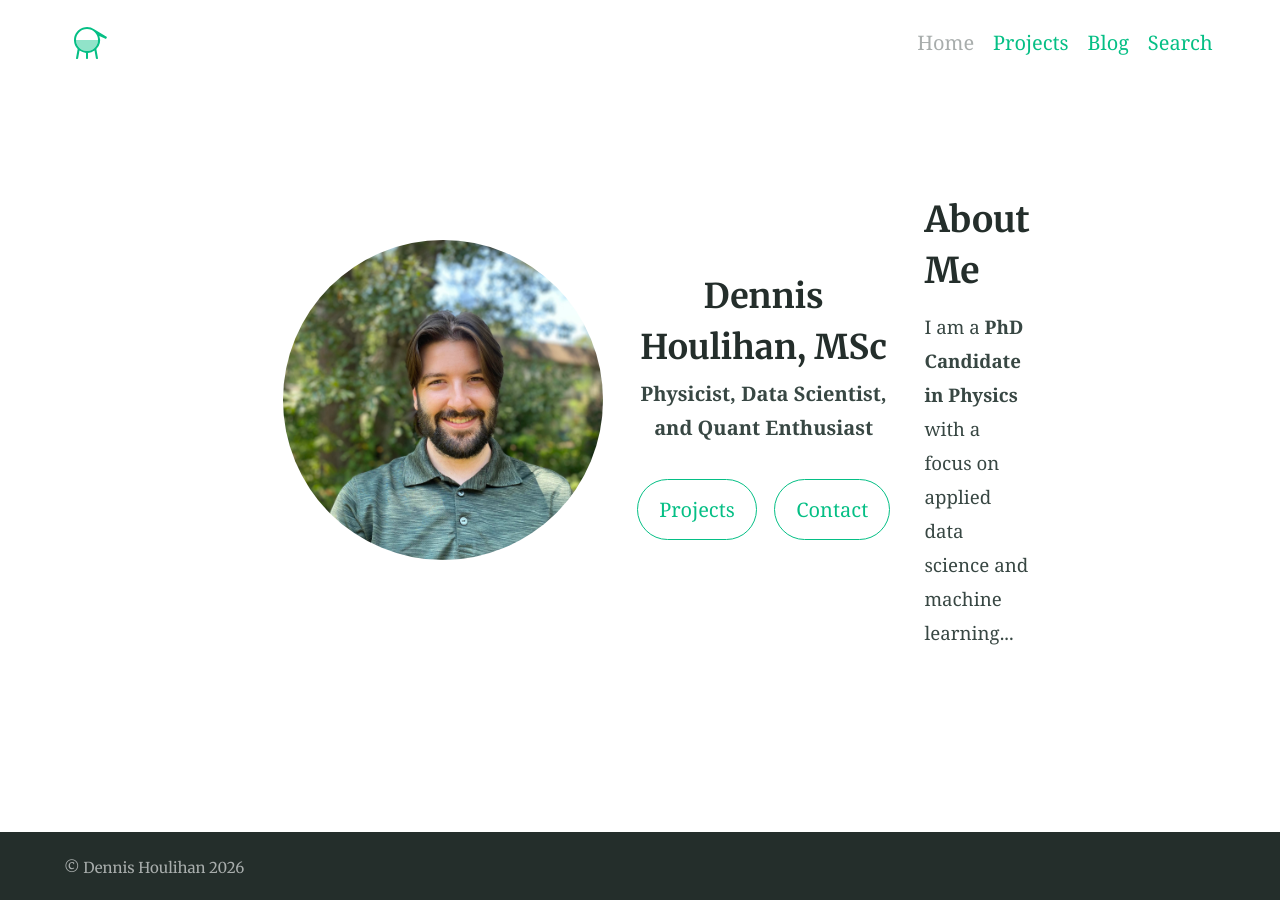
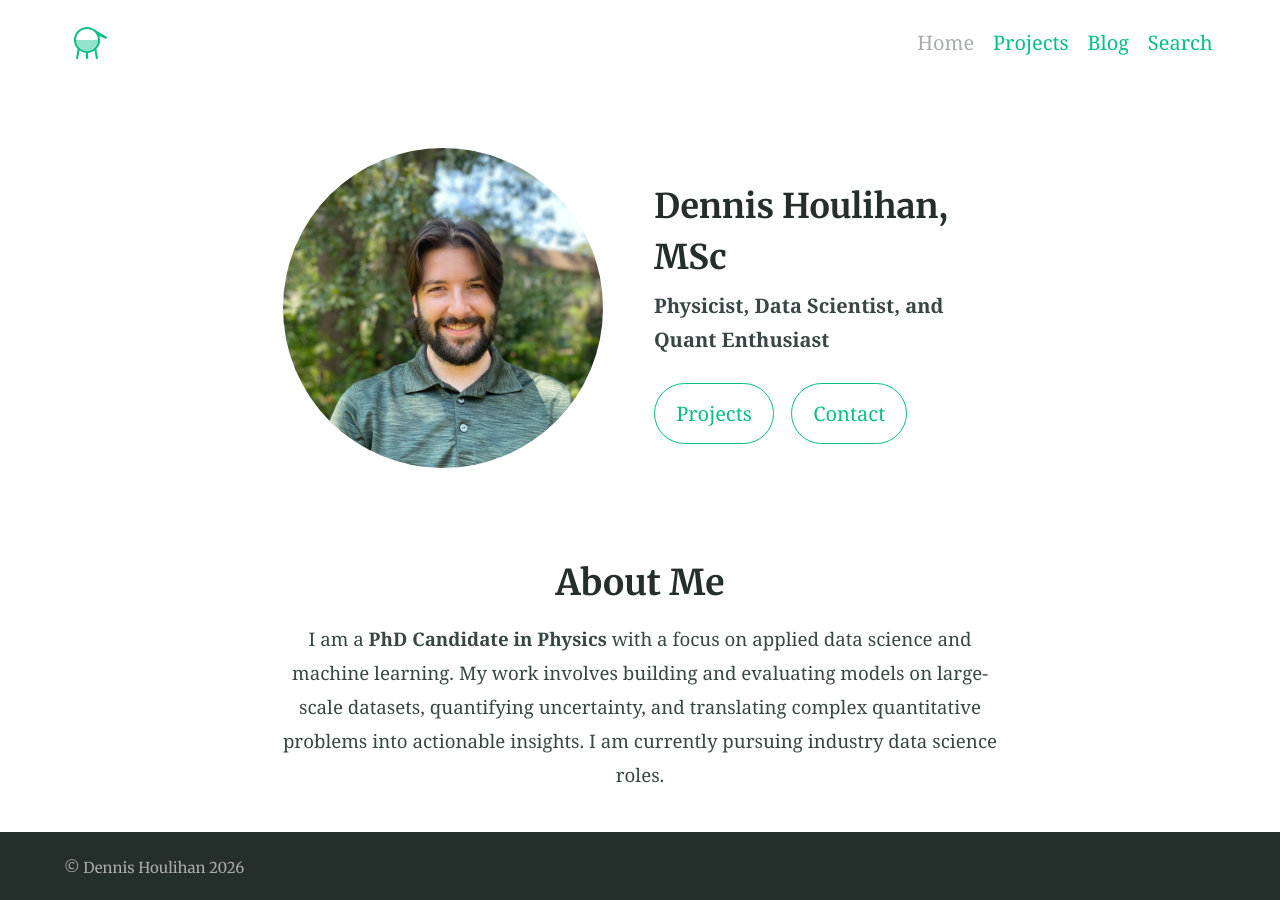
Before and after one commit to DJHoulihan/DJHoulihan.github.io, a Jekyll site: the page built from index.md, in a window 1280 px wide. Built offline with Jekyll 4.4.1, drawn with Linux system fonts in a browser that asks for light colours.

Commit message:
Update index.md

```diff
--- a/index.md
+++ b/index.md
@@ -4,46 +4,53 @@ feature_text: null
 feature_image: null
 excerpt: null
 ---
-<!-- Header stays unchanged -->
 
-<!-- Bio section: picture on the left, name + description centered to the right -->
+<!-- TOP ROW: PHOTO + NAME -->
+<div style="display:flex; align-items:center; gap:3rem; margin-top:3rem;">
 
-<div style="display:flex; justify-content:flex-start; align-items:center; gap:2rem; margin-top:2rem;">
-  <!-- Bio picture (replace with your own image path) -->
+  <!-- LEFT: PHOTO -->
   <div style="flex:0 0 auto; width:320px; height:320px; border-radius:9999px; overflow:hidden;">
-    <img src="assets/images/bio-photo.jpg" alt="Bio picture" style="width:100%; height:100%; object-fit:cover;" />
+    <img src="assets/images/bio-photo.jpg"
+         alt="Bio picture"
+         style="width:100%; height:100%; object-fit:cover;" />
   </div>
 
-<!-- Name + description centered vertically -->
-<div style="flex:1; text-align:center;">
-  <h1 style="margin:0; font-size:2rem;">
-    Dennis Houlihan, MSc
-  </h1>
-  <div style="font-weight: bold; margin-top: 0.25rem;">
-    Physicist, Data Scientist, and Quant Enthusiast
+  <!-- RIGHT: NAME / TITLE / BUTTONS -->
+  <div style="flex:1;">
+    <h1 style="margin-top:0; font-size:2rem;">
+      Dennis Houlihan, MSc
+    </h1>
+
+    <div style="font-weight:bold; margin-bottom:1.5rem;">
+      Physicist, Data Scientist, and Quant Enthusiast
+    </div>
+
+    <div style="display:flex; gap:1rem;">
+      <a href="/projects/"
+         style="padding:0.75rem 1.25rem; border-radius:9999px; border:1px solid; text-decoration:none;">
+        Projects
+      </a>
+
+      <a href="mailto:dennishoulihan12@gmail.com"
+         style="padding:0.75rem 1.25rem; border-radius:9999px; border:1px solid; text-decoration:none;">
+        Contact
+      </a>
+    </div>
   </div>
 
+</div> <!-- END TOP ROW -->
 
+<!-- ABOUT ME: FULL WIDTH, CENTERED -->
+<div style="max-width:900px; margin:4rem auto 0 auto; text-align:center;">
 
-<div style="margin-top:2rem; display:flex; justify-content:center; gap:1rem;">
-  <a href="/projects/"
-     style="padding:0.75rem 1.25rem; border-radius:9999px; border:1px solid; text-decoration:none;">
-    Projects
-  </a>
-
-  <a href="mailto:dennishoulihan12@gmail.com"
-     style="padding:0.75rem 1.25rem; border-radius:9999px; border:1px solid; text-decoration:none;">
-    Contact
-  </a>
+  <div class="glass-panel">
+    <h2>About Me</h2>
+    <p style="font-size:1.1rem; margin-bottom:0;">
+      I am a <strong>PhD Candidate in Physics</strong> with a focus on applied data science and machine learning.
+      My work involves building and evaluating models on large-scale datasets, quantifying uncertainty,
+      and translating complex quantitative problems into actionable insights.
+      I am currently pursuing industry data science roles.
+    </p>
   </div>
 
-</div> <!-- ✅ CLOSE FLEX ROW -->
-
-<section id="about" class="section-pad-small">
-  <div class="glass-panel" style="max-width: 900px; margin-top: 3rem;">
-    <h2>About Me</h2>
-    <p style="font-size: 1.1rem; margin-bottom: 20px;">
-      I am a <strong>PhD Candidate in Physics</strong> with a focus on applied data science and machine learning...
-    </p>
-  </div>
-</section>
+</div>
```
